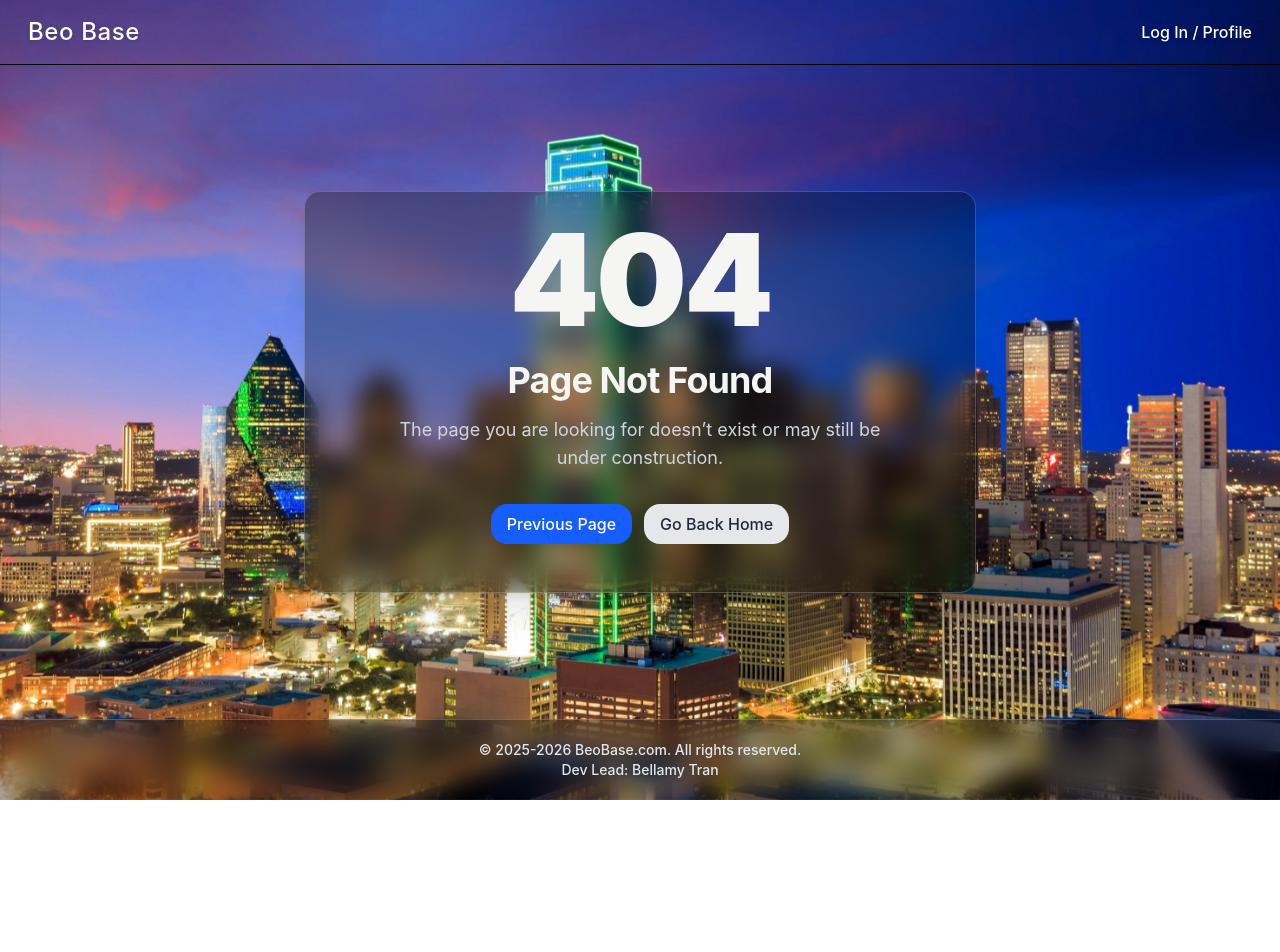
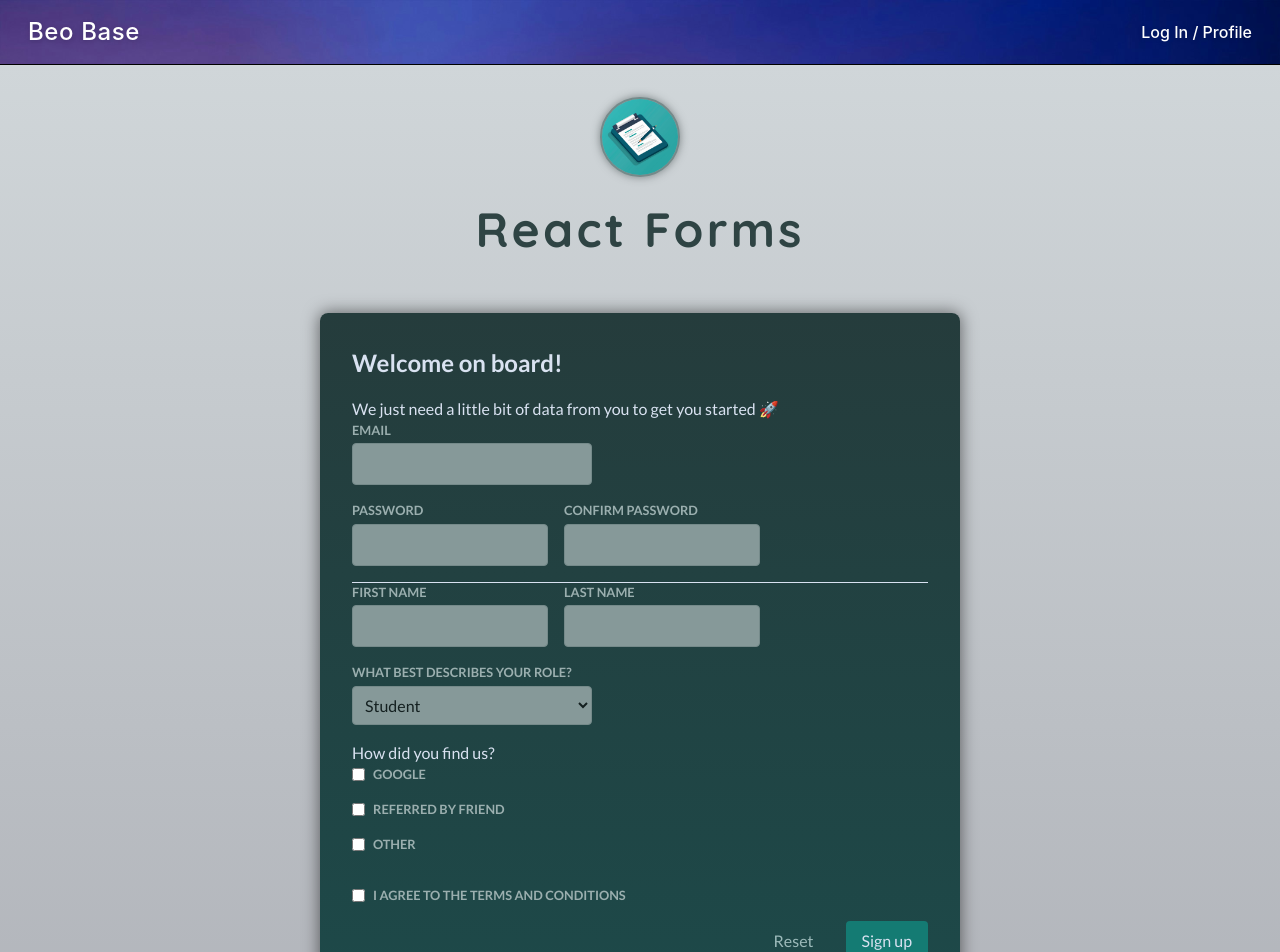
Before and after one commit to BeoBase/beo-react, a React (Vite) app: page /signup in a window 1280 px wide. Shown: the top 952 px of the page. Before the commit the page ends 800 px from the top, so only its background shows below. Built offline with nearby package versions, Linux system fonts and the light colour scheme.

Commit message:
BEO-521: create new app signup as starting project (#93)
Co-authored-by: Bellamy Tran <bellamyphan@icloud.com>

```diff
--- a/src/App.tsx
+++ b/src/App.tsx
@@ -14,6 +14,7 @@ import CounterPage from "./apps/counter/pages/CounterPage.tsx";
 import UserPage from "./apps/user/pages/UserPage.tsx";
 import LocationPickerPage from "./apps/location-picker/pages/LocationPickerPage.tsx";
 import UserInputPage from "./apps/user-input/pages/UserInputPage.tsx";
+import SignupPage from "./apps/signup/pages/SignupPage.tsx";
 
 function App() {
 
@@ -35,6 +36,7 @@ function App() {
         <Route path="/counter" element={<CounterPage />} />
         <Route path="/user" element={<UserPage />} />
         <Route path="/user-input" element={<UserInputPage />} />
+        <Route path="/signup" element={<SignupPage />} />
         <Route path="/location-picker" element={<LocationPickerPage />} />
 
         {/* Protected Routes - Generated Dynamically */}
--- /dev/null
+++ b/src/apps/signup/components/Header.tsx
@@ -0,0 +1,11 @@
+import logoImg from '../assets/logo.jpg';
+import classes from '../styles/Signup.module.scss';
+
+export default function Header() {
+  return (
+    <header className={classes.header}>
+      <img src={logoImg} alt="A form and a pencil" />
+      <h1>React Forms</h1>
+    </header>
+  );
+}
--- /dev/null
+++ b/src/apps/signup/components/Signup.tsx
@@ -0,0 +1,84 @@
+import classes from '../styles/Signup.module.scss';
+
+export default function Signup() {
+  return (
+    <form className={classes.form}>
+      <h2>Welcome on board!</h2>
+      <p>We just need a little bit of data from you to get you started 🚀</p>
+
+      <div className={classes.control}>
+        <label htmlFor="email">Email</label>
+        <input id="email" type="email" name="email" />
+      </div>
+
+      <div className={classes.controlRow}>
+        <div className={classes.control}>
+          <label htmlFor="password">Password</label>
+          <input id="password" type="password" name="password" />
+        </div>
+
+        <div className={classes.control}>
+          <label htmlFor="confirm-password">Confirm Password</label>
+          <input id="confirm-password" type="password" name="confirm-password" />
+        </div>
+      </div>
+
+      <hr />
+
+      <div className={classes.controlRow}>
+        <div className={classes.control}>
+          <label htmlFor="first-name">First Name</label>
+          <input type="text" id="first-name" name="first-name" />
+        </div>
+
+        <div className={classes.control}>
+          <label htmlFor="last-name">Last Name</label>
+          <input type="text" id="last-name" name="last-name" />
+        </div>
+      </div>
+
+      <div className={classes.control}>
+        <label htmlFor="role">What best describes your role?</label>
+        <select id="role" name="role">
+          <option value="student">Student</option>
+          <option value="teacher">Teacher</option>
+          <option value="employee">Employee</option>
+          <option value="founder">Founder</option>
+          <option value="other">Other</option>
+        </select>
+      </div>
+
+      <fieldset>
+        <legend>How did you find us?</legend>
+        <div className={classes.control}>
+          <input type="checkbox" id="google" name="acquisition" value="google" />
+          <label htmlFor="google">Google</label>
+        </div>
+
+        <div className={classes.control}>
+          <input type="checkbox" id="friend" name="acquisition" value="friend" />
+          <label htmlFor="friend">Referred by friend</label>
+        </div>
+
+        <div className={classes.control}>
+          <input type="checkbox" id="other" name="acquisition" value="other" />
+          <label htmlFor="other">Other</label>
+        </div>
+      </fieldset>
+
+      <div className={classes.control}>
+        <input type="checkbox" id="terms-and-conditions" name="terms" />
+        <label htmlFor="terms-and-conditions">I agree to the terms and conditions</label>
+      </div>
+
+      <p className={classes.formActions}>
+        <button type="reset" className={`${classes.button} ${classes.buttonFlat}`}>
+          Reset
+        </button>
+        <button type="submit" className={classes.button}>
+          Sign up
+        </button>
+      </p>
+    </form>
+  );
+}
--- /dev/null
+++ b/src/apps/signup/pages/SignupPage.tsx
@@ -0,0 +1,23 @@
+import { useEffect } from 'react';
+
+import Header from '../components/Header';
+import Signup from '../components/Signup';
+
+import classes from '../styles/Signup.module.scss';
+
+function SignupPage() {
+  useEffect(() => {
+    document.title = 'Beo Base | Signup';
+  }, []);
+
+  return (
+    <div className={classes.page}>
+      <Header />
+      <main>
+        <Signup />
+      </main>
+    </div>
+  );
+}
+
+export default SignupPage;
--- /dev/null
+++ b/src/apps/signup/styles/Signup.module.scss
@@ -0,0 +1,167 @@
+$font-body: 'Lato', serif;
+$font-heading: 'Quicksand', sans-serif;
+
+.page {
+  min-height: 100vh;
+  font-family: $font-body;
+  -webkit-font-smoothing: antialiased;
+  -moz-osx-font-smoothing: grayscale;
+  background: linear-gradient(#d0d6d9, #b1b4ba);
+  color: #d9e2f1;
+
+  &,
+  * {
+    box-sizing: border-box;
+  }
+}
+
+.header {
+  margin: 2rem 0;
+  text-align: center;
+
+  img {
+    // Tailwind's preflight sets img to display: block, so text-align can't center it
+    display: block;
+    margin: 0 auto;
+    width: 5rem;
+    height: 5rem;
+    object-fit: contain;
+    border-radius: 50%;
+    border: 2px solid #758a8a;
+    filter: drop-shadow(0 0 4px rgba(31, 42, 42, 0.5));
+  }
+
+  h1 {
+    font-family: $font-heading;
+    font-weight: 700;
+    font-size: 3rem;
+    margin: 1rem 0;
+    letter-spacing: 0.2rem;
+    color: #2f4444;
+  }
+}
+
+.form {
+  width: 90%;
+  max-width: 40rem;
+  margin: 3rem auto;
+  padding: 2rem;
+  background: linear-gradient(180deg, #253c3c, #1d4949);
+  border-radius: 8px;
+  box-shadow: 0 0 16px 1px rgba(0, 0, 0, 0.5);
+
+  // Tailwind's preflight resets heading sizes, so restore the h2 look
+  h2 {
+    margin: 0 0 1rem;
+    font-size: 1.5rem;
+    font-weight: 700;
+  }
+}
+
+.control,
+fieldset {
+  margin-bottom: 1rem;
+}
+
+.noMargin {
+  margin-bottom: 0;
+}
+
+.control {
+  label {
+    display: block;
+    font-size: 0.8rem;
+    margin-bottom: 0.2rem;
+    color: #9bafaf;
+    text-transform: uppercase;
+    font-weight: bold;
+  }
+
+  input,
+  select {
+    display: block;
+    width: 100%;
+    max-width: 15rem;
+    padding: 0.5rem;
+    font-size: 1rem;
+    border-radius: 4px;
+    border: 1px solid #758a8a;
+    background-color: #869999;
+    color: #142020;
+  }
+
+  &:has(input[type='checkbox']) {
+    display: flex;
+    align-items: center;
+
+    label {
+      margin: 0;
+    }
+  }
+
+  input[type='checkbox'] {
+    display: inline-block;
+    width: auto;
+    max-width: none;
+    margin-right: 0.5rem;
+    border-radius: 0;
+    border: none;
+    background-color: transparent;
+    color: #d9e2f1;
+  }
+}
+
+.controlError {
+  color: #ffca99;
+  font-size: 0.8rem;
+  height: 2rem;
+  padding: 0.5rem 0;
+
+  p {
+    margin: 0;
+  }
+}
+
+.controlRow {
+  display: flex;
+  flex-wrap: wrap;
+  justify-content: flex-start;
+  gap: 1rem;
+}
+
+.formActions {
+  display: flex;
+  justify-content: flex-end;
+  gap: 1rem;
+}
+
+.button {
+  padding: 0.5rem 1rem;
+  font-size: 1rem;
+  border-radius: 4px;
+  border: none;
+  background-color: #147b73;
+  color: #d9e2f1;
+  cursor: pointer;
+
+  &:hover,
+  &:focus {
+    background-color: #319890;
+  }
+}
+
+.buttonFlat {
+  background-color: transparent;
+  color: #9cbaba;
+
+  &:hover,
+  &:focus {
+    background-color: transparent;
+    color: #869999;
+  }
+}
+
+.error {
+  color: #ffca99;
+  padding: 0 1rem;
+}
--- /dev/null
+++ b/src/apps/signup/utils/validation.ts
@@ -0,0 +1,15 @@
+export function isEmail(value: string): boolean {
+  return value.includes('@');
+}
+
+export function isNotEmpty(value: string): boolean {
+  return value.trim() !== '';
+}
+
+export function hasMinLength(value: string, minLength: number): boolean {
+  return value.length >= minLength;
+}
+
+export function isEqualToOtherValue(value: string, otherValue: string): boolean {
+  return value === otherValue;
+}
```
Also changed, not shown: src/apps/signup/assets/logo.jpg (added).
